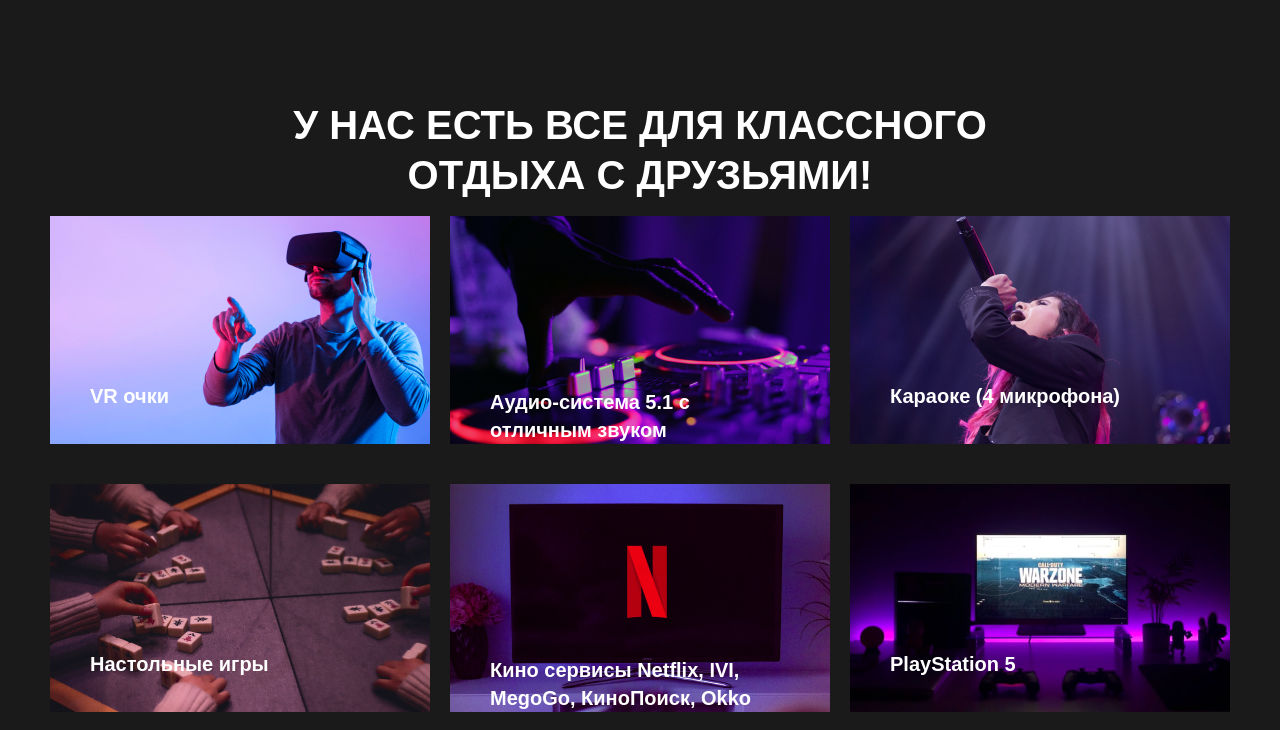
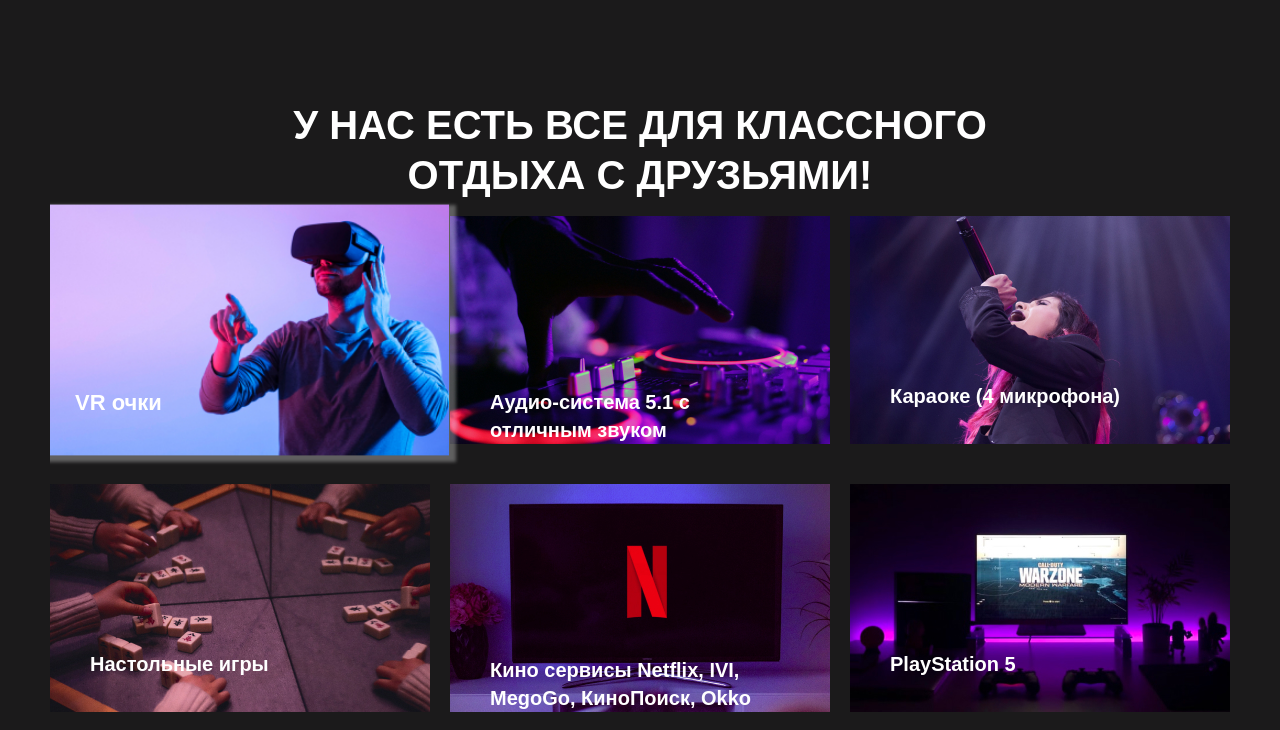
Before and after one commit to matorix228/GO, a plain HTML site: page index.html in a window 1280 px wide. In both pictures the pointer is over the item "VR очки". Shown: the part 989-1719 px from the top of the page. Drawn offline with Linux system fonts and the light colour scheme.

Commit message:
добавил анимации

```diff
--- a/style/rest.css
+++ b/style/rest.css
@@ -29,7 +29,14 @@
     font-weight: 700;
     line-height: 28px;
     margin: auto;
+    transition: 2s;
 }
+
+.rest__item:hover {
+    transform: scale(110%);
+    box-shadow: 3px 3px 3px 3px rgba(255, 255, 255, 0.3) ;
+}
+
 
 .rest__item_vr {
     background-image: url("./../img/vr-glasses.jpg");
```
